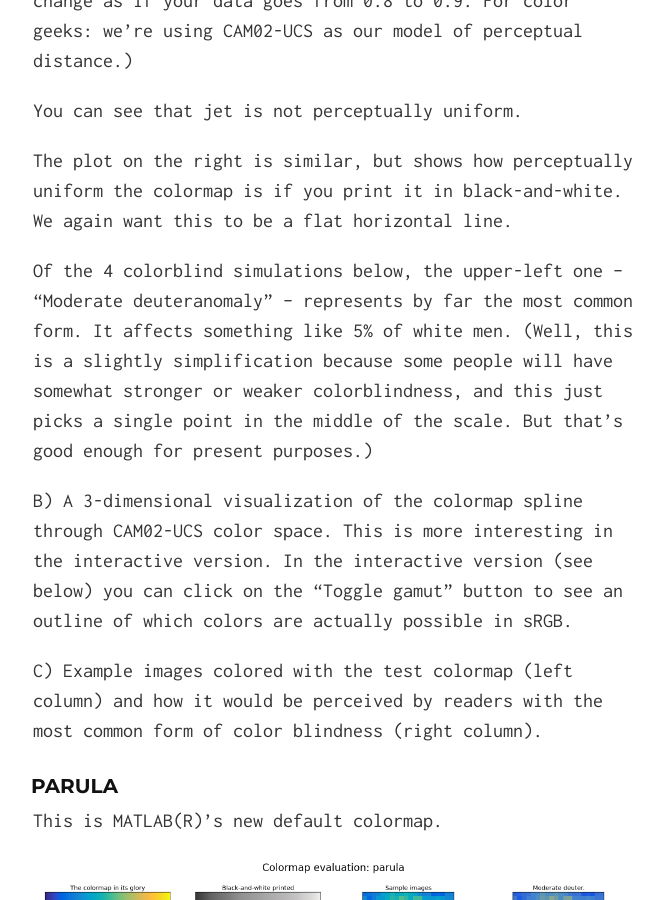
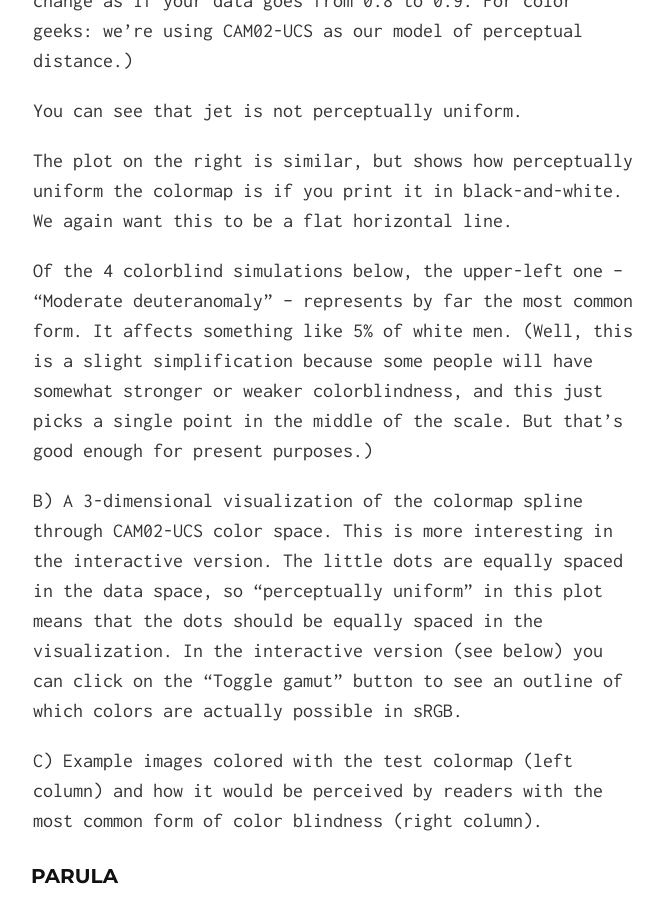
Before and after one commit to BIDS/colormap, a Jekyll site: the page built from index.md, in a window 1280 px wide and 900 px high, scrolled down 1467 px. Shown: the whole window, without its empty margins (307-970 px from the left). Built offline with Jekyll 4.4.1, drawn with Linux system fonts in a browser that asks for light colours; Markdown is read by kramdown in place of the engine named in the settings; some of the changed text lies outside the part shown.

Commit message:
wording tweaks

```diff
--- a/index.md
+++ b/index.md
@@ -42,16 +42,18 @@ A) From top left to bottom right: the colormap, its grayscale version,
    Of the 4 colorblind simulations below, the upper-left one --
    "Moderate deuteranomaly" -- represents by far the most common
    form. It affects something like 5% of white men. (Well, this is a
-   slightly simplification because some people will have somewhat
+   slight simplification because some people will have somewhat
    stronger or weaker colorblindness, and this just picks a single
    point in the middle of the scale. But that's good enough for
    present purposes.)
 
 B) A 3-dimensional visualization of the colormap spline through
    CAM02-UCS color space. This is more interesting in the interactive
-   version. In the interactive version (see below) you can click on
-   the "Toggle gamut" button to see an outline of which colors are
-   actually possible in sRGB.
+   version. The little dots are equally spaced in the data space, so
+   "perceptually uniform" in this plot means that the dots should be
+   equally spaced in the visualization. In the interactive version
+   (see below) you can click on the "Toggle gamut" button to see an
+   outline of which colors are actually possible in sRGB.
 
 C) Example images colored with the test colormap (left column) and how
    it would be perceived by readers with the most common form of color
```
Also changed, not shown: other parts of index.md (+1 -1 lines), 1 other file.
